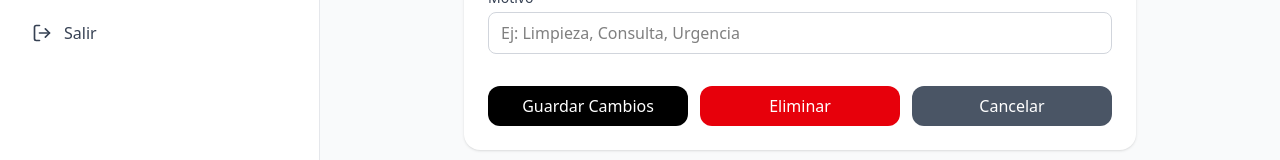
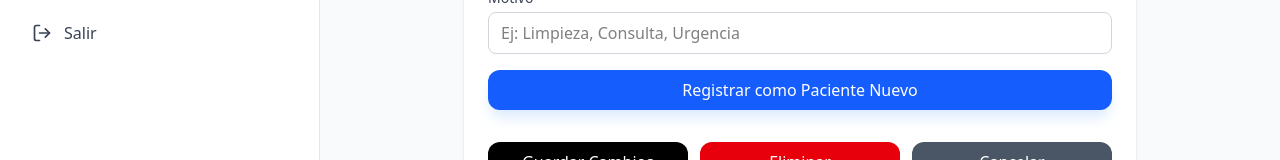
Before and after one commit to rueisp/clinica-dental-fastapi, a Next.js app in the folder frontend_nextjs/: page /citas/editar/1 in a window 1280 px wide. Shown: the part 570-730 px from the top of the page. Built offline with nearby package versions, Linux system fonts and the light colour scheme; no server answers.

Commit message:
feat: implementacion de registro de paciente desde cita, validacion de horario y boton azul nativo

```diff
--- a/frontend_nextjs/app/citas/editar/[id]/page.js
+++ b/frontend_nextjs/app/citas/editar/[id]/page.js
@@ -19,6 +19,22 @@ export default function EditarCita() {
     motivo: '',
     doctor: ''
   });
+
+  const handleRegistrarPaciente = () => {
+    const nombreCompleto = (formData.paciente_nombre || '').trim();
+    const partes = nombreCompleto.split(' ');
+    const nombres = partes[0] || '';
+    const apellidos = partes.slice(1).join(' ') || '';
+
+    const query = new URLSearchParams({
+      nombres,
+      apellidos,
+      telefono: formData.paciente_telefono || '',
+      cita_id: citaId
+    }).toString();
+
+    router.push(`/pacientes/nuevo?${query}`);
+  };
 
   const [loading, setLoading] = useState(true);
   const [saving, setSaving] = useState(false);
@@ -99,6 +115,13 @@ export default function EditarCita() {
 
   const handleSubmit = async (e) => {
     e.preventDefault();
+
+    // --- NUEVO: Validación estricta de horario de atención (08:00 AM a 08:30 PM) ---
+    if (formData.hora < "08:00" || formData.hora > "20:30") {
+      alert("❌ El horario de atención permitido es de 08:00 AM a 08:30 PM. Por favor, verifica la hora seleccionada (asegúrate de haber elegido PM si es por la tarde).");
+      return;
+    }
+
     setSaving(true);
 
     try {
@@ -259,6 +282,15 @@ export default function EditarCita() {
               />
             </div>
 
+            {!formData.paciente_id && (
+              <Button
+                texto="Registrar como Paciente Nuevo"
+                variant="blue" // <-- Cambiado a la nueva variante nativa
+                onClick={handleRegistrarPaciente}
+                className="w-full mb-4 shadow-lg shadow-blue-100 transition-all active:scale-[0.98]"
+              />
+            )}
+
             <div className="flex gap-3 pt-4">
               <Button
                 type="submit"
--- a/frontend_nextjs/app/citas/nueva/page.js
+++ b/frontend_nextjs/app/citas/nueva/page.js
@@ -121,6 +121,13 @@ function NuevaCitaForm() {
 
   const handleSubmit = async (e) => {
     e.preventDefault();
+
+    // --- NUEVO: Validación estricta de horario de atención (08:00 AM a 08:30 PM) ---
+    if (formData.hora < "08:00" || formData.hora > "20:30") {
+      alert("❌ El horario de atención permitido es de 08:00 AM a 08:30 PM. Por favor, verifica la hora seleccionada (asegúrate de haber elegido PM si es por la tarde).");
+      return;
+    }
+
     setLoading(true);
 
     const datosLimpios = {
--- a/frontend_nextjs/app/components/ui/Button.js
+++ b/frontend_nextjs/app/components/ui/Button.js
@@ -11,6 +11,7 @@ const variantStyles = {
   danger: 'bg-red-600 text-white hover:bg-red-700',
   outline: 'border border-gray-300 text-gray-700 hover:bg-gray-50',
   ghost: 'hover:bg-gray-100', // Para botones sin fondo como flechas
+  blue: 'bg-blue-600 text-white hover:bg-blue-500', // <-- AGREGADO: Azul con hover azul sutil
 };
 
 // Definimos los tamaños
--- a/frontend_nextjs/app/pacientes/nuevo/page.js
+++ b/frontend_nextjs/app/pacientes/nuevo/page.js
@@ -1,7 +1,7 @@
 'use client';
 
-import { useState, useRef, useEffect } from 'react'; // Agregamos useEffect
-import { useRouter } from 'next/navigation';
+import { useState, useRef, useEffect, Suspense } from 'react'; // Agregamos useEffect
+import { useRouter, useSearchParams } from 'next/navigation';
 import HeaderPaciente from '@/app/components/pacientes/HeaderPaciente';
 import TarjetaInfoPaciente from '@/app/components/pacientes/TarjetaInfoPaciente';
 import DentigramaEditor from '@/app/components/pacientes/DentigramaEditor';
@@ -9,9 +9,12 @@ import ImagenPerfil from '@/app/components/pacientes/ImagenPerfil';
 import { API_BASE_URL, authFetch } from '@/config/api';
 import { Lock } from 'lucide-react'; // Importamos icono de bloqueo
 
-export default function NuevoPaciente() {
+function NuevoPacienteForm() { // Cambiado de "export default function NuevoPaciente()" a "function NuevoPacienteForm()"
   const router = useRouter();
+  const searchParams = useSearchParams(); // Inicializado para leer la URL
   const dentigramaRef = useRef();
+
+  const citaId = searchParams.get('cita_id'); // Extraemos el ID de la cita si viene en la URL
 
   // ✅ ESTADO DE PERMISOS
   const [canUseOdontogram, setCanUseOdontogram] = useState(true);
@@ -32,6 +35,22 @@ export default function NuevoPaciente() {
 
   const [imagenFile, setImagenFile] = useState(null);
   const [imagenPreview, setImagenPreview] = useState(null);
+
+  // --- NUEVO: Efecto para precargar los datos de la cita si vienen en la URL ---
+  useEffect(() => {
+    const nombres = searchParams.get('nombres') || '';
+    const apellidos = searchParams.get('apellidos') || '';
+    const telefono = searchParams.get('telefono') || '';
+
+    if (nombres || apellidos || telefono) {
+      setFormData(prev => ({
+        ...prev,
+        nombres,
+        apellidos,
+        telefono
+      }));
+    }
+  }, [searchParams]);
 
   const handleChange = (name, value) => {
     setFormData(prev => ({ ...prev, [name]: value }));
@@ -84,7 +103,21 @@ export default function NuevoPaciente() {
 
       if (response.ok) {
         const data = await response.json();
-        router.push(`/pacientes/${data.paciente_id}`);
+        const nuevoPacienteId = data.paciente_id;
+
+        // --- NUEVO: Si venimos de una cita, la vinculamos automáticamente en segundo plano ---
+        if (citaId) {
+          try {
+            await authFetch(`${API_BASE_URL}/api/citas/${citaId}`, {
+              method: 'PUT',
+              body: JSON.stringify({ paciente_id: nuevoPacienteId })
+            });
+          } catch (err) {
+            console.error("Error al vincular la cita con el paciente:", err);
+          }
+        }
+
+        router.push(`/pacientes/${nuevoPacienteId}`);
       } else {
         // Captura el error 403 (o cualquier otro) y lo muestra en pantalla
         const errorData = await response.json();
@@ -181,3 +214,12 @@ export default function NuevoPaciente() {
     </div>
   );
 }
+
+// Exportación final envuelta en Suspense para Next.js
+export default function NuevoPaciente() {
+  return (
+    <Suspense fallback={<div className="p-8 text-center font-medium text-gray-500">Cargando formulario...</div>}>
+      <NuevoPacienteForm />
+    </Suspense>
+  );
+}
--- a/frontend_nextjs/app/planes/page.js
+++ b/frontend_nextjs/app/planes/page.js
@@ -39,12 +39,16 @@ export default function PlanesPage() {
   };
 
   const handleCambiarPlan = async (plan) => {
+    // --- ASEGÚRESE DE QUE ESTA DEFINICIÓN ESTÉ AQUÍ ---
+    const precioMostrar = moneda === 'COP'
+      ? `$${plan.precio_cop.toLocaleString('es-CO')} COP`
+      : `$${plan.precio_mensual} USD`;
     // Alerta de confirmación detallada para evitar errores
     const mensajeConfirmar = plan.precio_cop > 0
       ? `⚠️ ATENCIÓN: Estás a punto de solicitar el plan "${plan.nombre.replace('_', ' ').toUpperCase()}".\n\n` +
-        `• Valor: $${plan.precio_cop.toLocaleString('es-CO')}\n` +
+        `• Valor: ${precioMostrar}\n` +
         `• Duración: ${plan.duracion_dias === 365 ? '1 Año' : '1 Mes'}\n\n` +
-        `Para activar este plan, el sistema te redirigirá para que adjuntes tu comprobante de pago (Nequi/Bancolombia).\n\n` +
+        `Para activar este plan, el sistema te redirigirá para que realices tu pago en línea (Bold/PayPal).\n\n` +
         `¿Estás seguro de que deseas continuar con esta solicitud?`
       : `¿Confirmas que deseas activar el plan gratuito "${plan.nombre.toUpperCase()}"?`;
 
--- a/frontend_nextjs/app/planes/reportar/page.js
+++ b/frontend_nextjs/app/planes/reportar/page.js
@@ -22,7 +22,7 @@ function ReportarPagoForm() {
     const [copiadoPaypal, setCopiadoPaypal] = useState(false);
 
     // --- CONSTANTES DE DATOS DE PAGO ---
-    const correoPaypal = "pagos@cloudentapp.com";
+    const correoPaypal = "cloudentapp.cliente@gmail.com";
     const linkBold = "https://bold.co/p/cloudentapp"; // <-- Reemplace con su link único de Bold cuando esté activo
 
 
@@ -145,7 +145,7 @@ function ReportarPagoForm() {
                                                 <p className="text-xs text-gray-500">
                                                     Envía tu pago de forma segura en dólares desde cualquier país a nuestra cuenta de PayPal:
                                                 </p>
-                                                <p className="font-mono font-black text-base text-blue-800 pt-1 break-all">{correoPaypal}</p>
+                                                <p className="text-sm text-blue-600 font-semibold pt-1 break-all">{correoPaypal}</p>
                                             </div>
                                             <button
                                                 type="button"
@@ -170,7 +170,7 @@ function ReportarPagoForm() {
                                                 <p className="text-xs text-gray-500">
                                                     Paga de forma segura al instante usando PSE, tarjetas de crédito o débito a través de Bold.
                                                 </p>
-                                                <p className="text-xs text-blue-600 font-bold pt-1">Disponible para cuentas en Colombia</p>
+                                                <p className="text-sm text-blue-600 font-semibold pt-1">Disponible para cuentas en Colombia</p>
                                             </div>
                                             <a
                                                 href={linkBold}
@@ -193,7 +193,7 @@ function ReportarPagoForm() {
                                                 <p className="text-xs text-gray-500">
                                                     Paga de forma segura al instante usando PSE, tarjetas de crédito o débito a través de Bold.
                                                 </p>
-                                                <p className="text-xs text-blue-600 font-bold pt-1">Recomendado para Colombia</p>
+                                                <p className="text-sm text-blue-600 font-semibold pt-1">Recomendado para Colombia</p>
                                             </div>
                                             <a
                                                 href={linkBold}
@@ -214,7 +214,7 @@ function ReportarPagoForm() {
                                                 <p className="text-xs text-gray-500">
                                                     Envía tu pago de forma segura en dólares desde cualquier país a nuestra cuenta de PayPal:
                                                 </p>
-                                                <p className="font-mono font-black text-base text-blue-800 pt-1 break-all">{correoPaypal}</p>
+                                                <p className="text-sm text-blue-600 font-semibold pt-1 break-all">{correoPaypal}</p>
                                             </div>
                                             <button
                                                 type="button"
```
Also changed, not shown: 1 other file (tests, documents, lock files or other folders).
